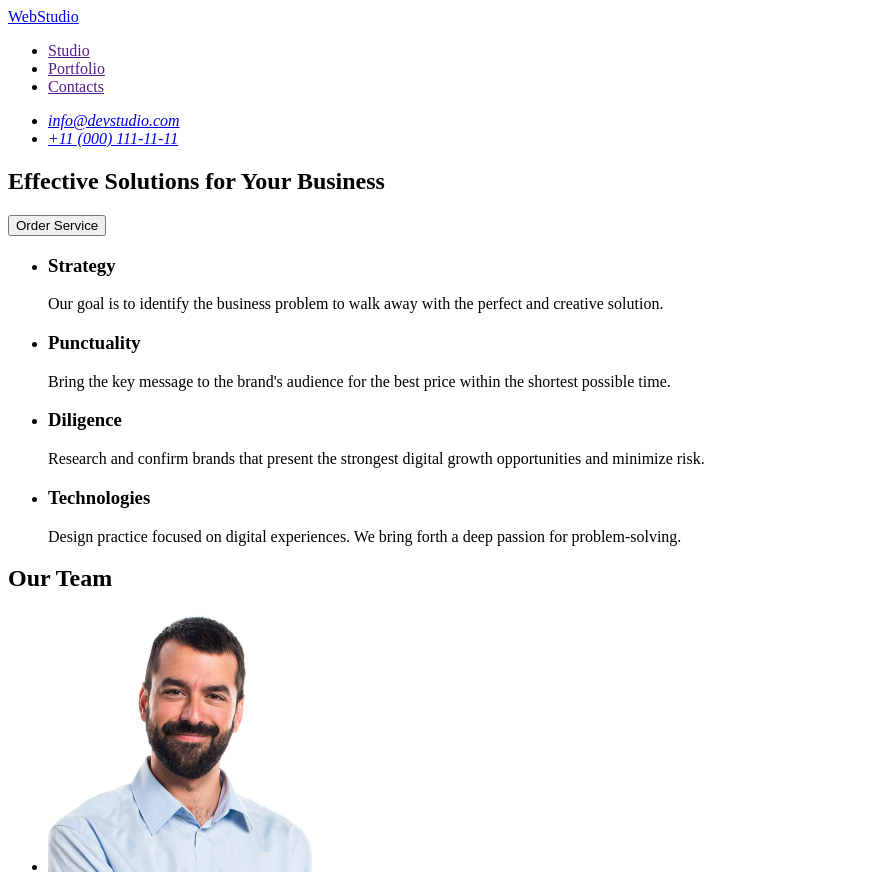
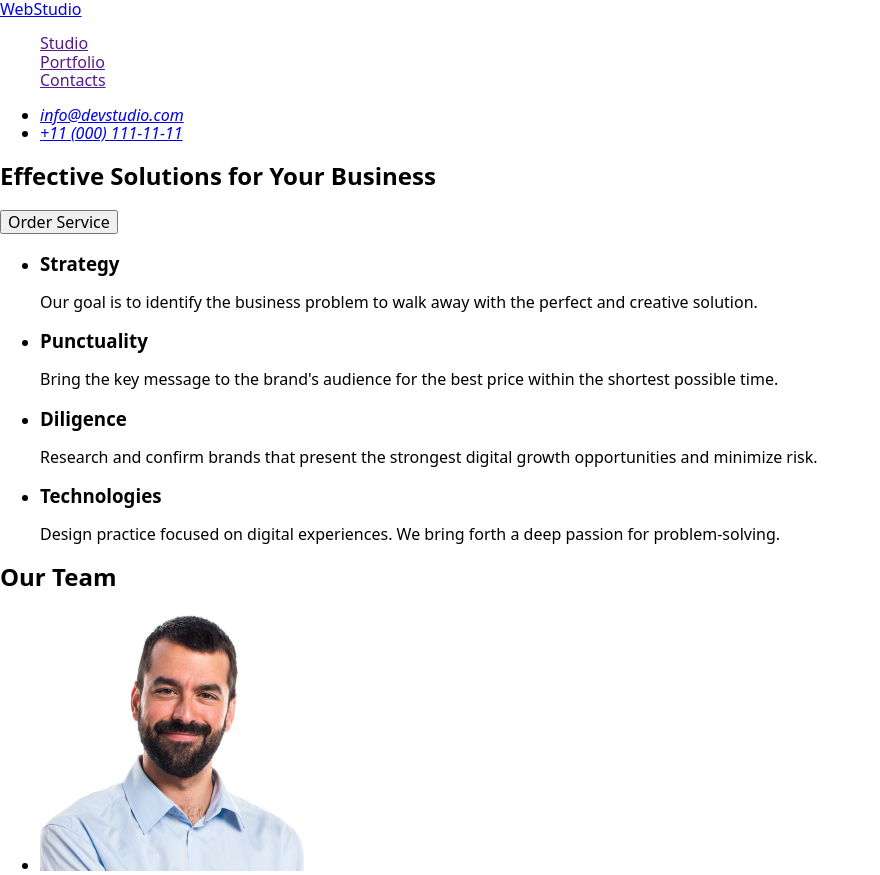
Before and after one commit to ProstePaja/go-it-2-2, a plain HTML site: page index.html in a window 1280 px wide. Shown: the top 875 px of the page, without its empty margins (0-880 px from the left). Drawn offline with nearby package versions, Linux system fonts and the light colour scheme.

Commit message:
normalized

```diff
--- a/index.html
+++ b/index.html
@@ -5,12 +5,14 @@
     <meta http-equiv="X-UA-Compatible" content="IE=edge">
     <meta name="viewport" content="width=device-width, initial-scale=1.0">
     <title>Document</title>
+    <link rel="stylesheet" href="https://cdnjs.cloudflare.com/ajax/libs/modern-normalize/2.0.0/modern-normalize.min.css">
+    <link rel="stylesheet" href="/style/style.css">
 </head>
 <body>
     <header>
         <nav>
                     <a href="./index.html">WebStudio</a>
-                    <ul>
+                    <ul class="list">
                         <li>
                             <a href="">Studio</a>
                         </li>
--- /dev/null
+++ b/style/style.css
@@ -0,0 +1,10 @@
+.list {
+    list-style-type: none;
+}
+.link {
+    text-decoration: none;
+}
+
+button {
+    cursor: pointer;
+}
```
